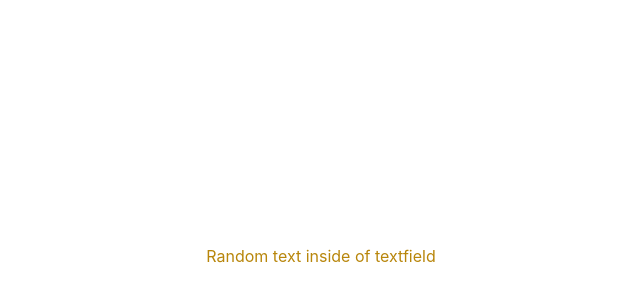
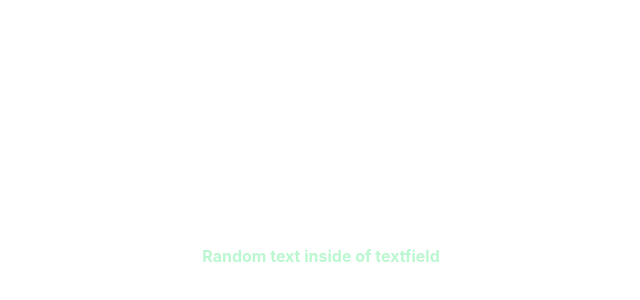
Before and after one commit to tesarlukas/ppro-client, a React (Vite) app: page / in a window 1280 px wide. Shown: the part 144-444 px from the top of the page, without its empty margins (319-959 px from the left). Built offline with nearby package versions, Linux system fonts and the light colour scheme.

Commit message:
Setup Tailwindcss

```diff
--- a/package.json
+++ b/package.json
@@ -18,8 +18,11 @@
     "@typescript-eslint/eslint-plugin": "^5.45.0",
     "@typescript-eslint/parser": "^5.45.0",
     "@vitejs/plugin-react": "^2.2.0",
+    "autoprefixer": "^10.4.13",
     "eslint": "^8.28.0",
     "eslint-plugin-react": "^7.31.11",
+    "postcss": "^8.4.19",
+    "tailwindcss": "^3.2.4",
     "typescript": "^4.6.4",
     "vite": "^3.2.3"
   }
--- /dev/null
+++ b/postcss.config.cjs
@@ -0,0 +1,6 @@
+module.exports = {
+    plugins: {
+        tailwindcss: {},
+        autoprefixer: {},
+    },
+};
--- a/src/App.tsx
+++ b/src/App.tsx
@@ -5,7 +5,7 @@ import TextField from './components/TextField';
 
 const App: React.FC = () => {
     return (
-        <div className='App'>
+        <div className='App font-bold text-green-200'>
             <TextField text='Random text inside of textfield' />
         </div>
     );
--- a/src/components/TextField.tsx
+++ b/src/components/TextField.tsx
@@ -1,5 +1,4 @@
 import React from 'react';
-import '../styles/TextField.css';
 
 const TextField: React.FC<{ text: string }> = ({ text }) => {
     return <div className='text'>{text}</div>;
--- a/src/styles/TextField.css
+++ /dev/null
@@ -1,3 +0,0 @@
-.text {
-    color: darkgoldenrod;
-}
--- a/src/styles/global.css
+++ b/src/styles/global.css
@@ -1,3 +1,7 @@
+@tailwind base;
+@tailwind components;
+@tailwind utilities;
+
 :root {
   font-family: Inter, Avenir, Helvetica, Arial, sans-serif;
   font-size: 16px;
--- /dev/null
+++ b/tailwind.config.cjs
@@ -0,0 +1,8 @@
+/** @type {import('tailwindcss').Config} */
+module.exports = {
+    content: ['./src/**/*.{js,ts,jsx,tsx}'],
+    theme: {
+        extend: {},
+    },
+    plugins: [],
+};
```
Also changed, not shown: 1 other file (tests, documents, lock files or other folders).
